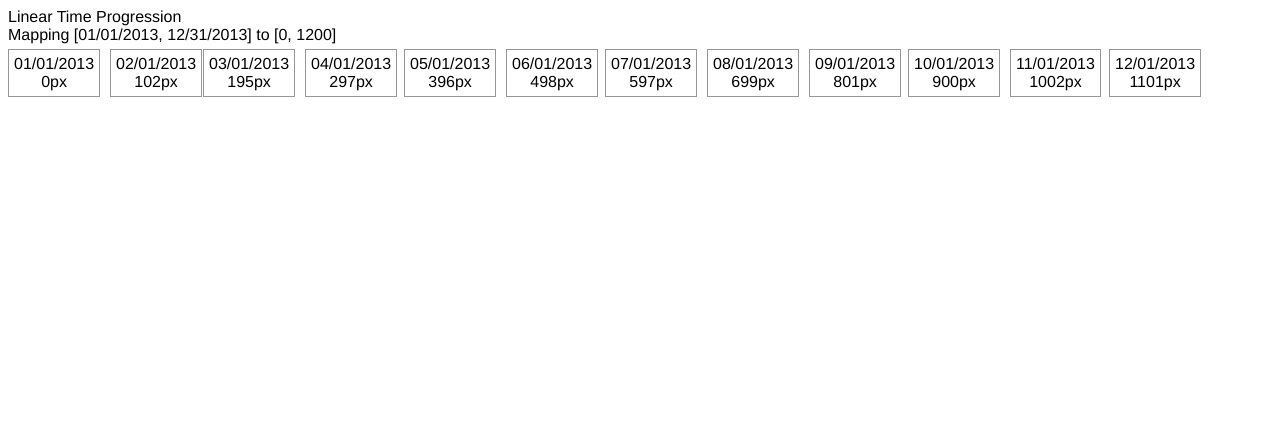
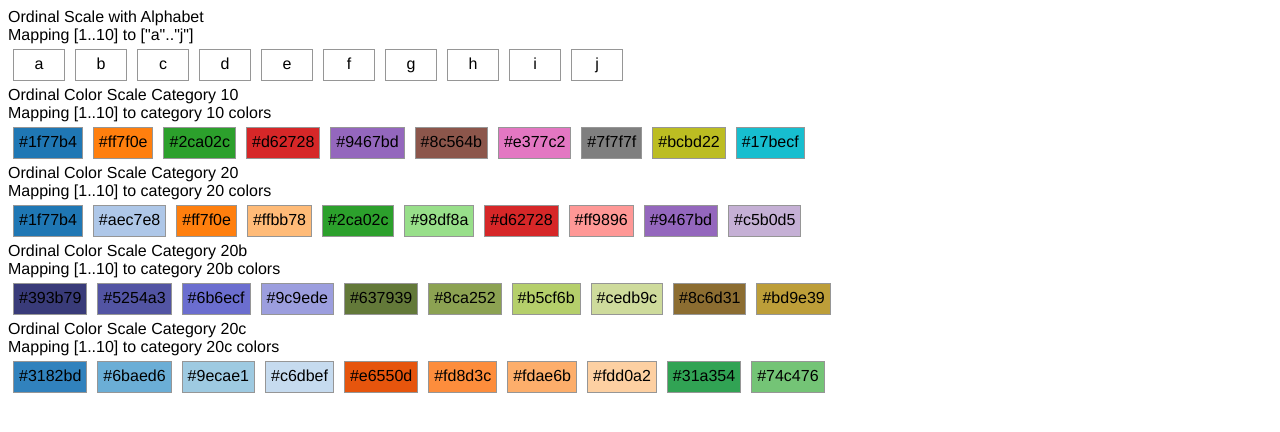
Before and after one commit to yachao/d3, a website with bundled scripts: page index.html in a window 1280 px wide. Built offline with nearby package versions, Linux system fonts and the light colour scheme.

Commit message:
20151009

```diff
--- a/index.html
+++ b/index.html
@@ -227,9 +227,25 @@ button {
 	</style>
 </head>
 <body>
-<div id="time" class="clear">
-    <span>Linear Time Progression<br></span>
-    <span>Mapping [01/01/2013, 12/31/2013] to [0, 1200]<br></span>
+<div id="alphabet" class="clear">
+    <span>Ordinal Scale with Alphabet<br></span>
+    <span>Mapping [1..10] to ["a".."j"]<br></span>
+</div>
+<div id="category10" class="clear">
+    <span>Ordinal Color Scale Category 10<br></span>
+    <span>Mapping [1..10] to category 10 colors<br></span>
+</div>
+<div id="category20" class="clear">
+    <span>Ordinal Color Scale Category 20<br></span>
+    <span>Mapping [1..10] to category 20 colors<br></span>
+</div>
+<div id="category20b" class="clear">
+    <span>Ordinal Color Scale Category 20b<br></span>
+    <span>Mapping [1..10] to category 20b colors<br></span>
+</div>
+<div id="category20c" class="clear">
+    <span>Ordinal Color Scale Category 20c<br></span>
+    <span>Mapping [1..10] to category 20c colors<br></span>
 </div>
 	<script src="build/js/bundle.js" type="text/javascript"></script>
 </body>
--- a/src/js/app.js
+++ b/src/js/app.js
@@ -251,35 +251,65 @@ var d3 = require('d3');
 //     sortttt()
 // });
 
-var start = new Date(2013, 0, 1), // <-A
-    end = new Date(2013, 11, 31),
-    range = [0, 1200],
-    time = d3.time.scale().domain([start, end]) // <-B
-        .rangeRound(range), // <-C
-    max = 12,
-    data = [];
+// var start = new Date(2013, 0, 1), // <-A
+//     end = new Date(2013, 11, 31),
+//     range = [0, 1200],
+//     time = d3.time.scale().domain([start, end]) // <-B
+//         .rangeRound(range), // <-C
+//     max = 12,
+//     data = [];
 
-for (var i = 0; i < max; ++i){ // <-D
-    var date = new Date(start.getTime());
-    date.setMonth(start.getMonth() + i);
-    data.push(date);
-}
-function render(data, scale, selector) { // <-E
-    d3.select(selector).selectAll("div.fixed-cell")
+// for (var i = 0; i < max; ++i){ // <-D
+//     var date = new Date(start.getTime());
+//     date.setMonth(start.getMonth() + i);
+//     data.push(date);
+// }
+// function render(data, scale, selector) { // <-E
+//     d3.select(selector).selectAll("div.fixed-cell")
+//                 .data(data)
+//             .enter()
+//                 .append("div").classed("fixed-cell", true);
+//     d3.select(selector).selectAll("div.fixed-cell")
+//                 .data(data)
+//             .exit().remove();
+//     d3.select(selector).selectAll("div.fixed-cell")
+//                 .data(data)
+//             .style("margin-left", function(d){ // <-F
+//                 return scale(d) + "px";
+//             })
+//             .html(function (d) { // <-G
+//                 var format = d3.time.format("%x"); // <-H
+//                 return format(d) + "<br>" + scale(d) + "px";
+//             });
+// }
+// render(data, time, "#time");
+
+var max = 10, data = [];
+for (var i = 0; i < max; ++i) data.push(i);
+
+var alphabet = d3.scale.ordinal()
+    .domain(data)
+    .range(["a", "b", "c", "d", "e", "f", "g", "h", "i", "j"]);
+
+function render(data, scale, selector) {
+    d3.select(selector).selectAll("div.cell")
                 .data(data)
-            .enter()
-                .append("div").classed("fixed-cell", true);
-    d3.select(selector).selectAll("div.fixed-cell")
+            .enter().append("div").classed("cell", true);
+    d3.select(selector).selectAll("div.cell")
                 .data(data)
             .exit().remove();
-    d3.select(selector).selectAll("div.fixed-cell")
+    d3.select(selector).selectAll("div.cell")
                 .data(data)
-            .style("margin-left", function(d){ // <-F
-                return scale(d) + "px";
+            .style("display", "inline-block")
+            .style("background-color", function(d){
+                return scale(d).indexOf("#")>=0?scale(d):"white";
             })
-            .html(function (d) { // <-G
-                var format = d3.time.format("%x"); // <-H
-                return format(d) + "<br>" + scale(d) + "px";
+            .text(function (d) {
+                return scale(d);
             });
 }
-render(data, time, "#time");
+render(data, alphabet, "#alphabet");
+render(data, d3.scale.category10(), "#category10");
+render(data, d3.scale.category20(), "#category20");
+render(data, d3.scale.category20b(), "#category20b");
+render(data, d3.scale.category20c(), "#category20c");
```
